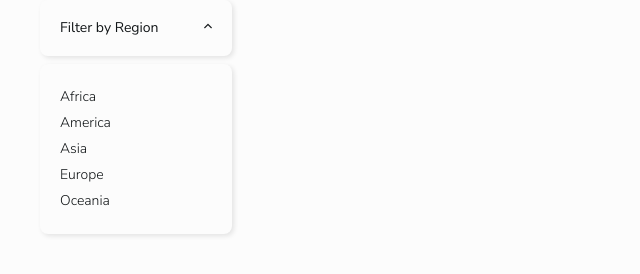
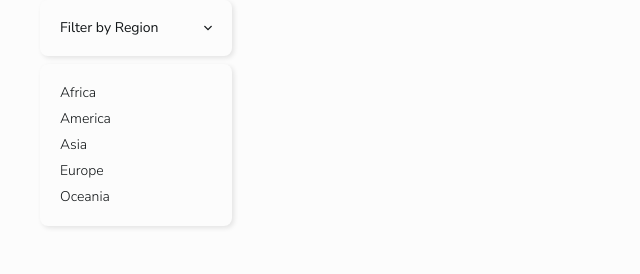
Before and after one commit to Ruska-N/world-countries-app-BTU, a plain HTML site: page index.html in a window 1280 px wide. Both pictures are taken after a click on the element "keyboard_control_key". Shown: the full height of the page, 0-640 px from the left. Drawn offline with nearby package versions, Linux system fonts and the light colour scheme.

Commit message:
filter complated need only media

```diff
--- a/css/style.css
+++ b/css/style.css
@@ -74,6 +74,7 @@ h3 {
 .filter-dropdown__selected p {
   color: var(--text);
   font-size: 14px;
+  cursor: pointer;
 }
 
 .filter-dropdown__selected span {
@@ -85,7 +86,7 @@ h3 {
   font-size: 14px;
   margin-top: 8px;
   width: 16%;
-  padding: 20px 16px 20px 20px;
+  padding: 16px 16px 16px 20px;
   background-color: var(--bg);
   box-shadow: 2px 2px 5px var(--shadow);
   border-radius: 8px;
@@ -93,9 +94,15 @@ h3 {
 
 .filter-dropdown__options li {
   padding: 6px 0rem;
+  cursor: pointer;
 }
+
+.filter-dropdown__options li:hover {
+  color: gray;
+}
+
 
 /* utility */
 .d-none {
-  display: none;
+  display: none !important;
 }
--- a/index.html
+++ b/index.html
@@ -29,12 +29,23 @@
         <div class="search-bar"></div>
         <div class="filter-dropdown">
           <div class="filter-dropdown__selected">
-            <p>Filter by Region</p>
-            <span class="material-symbols-outlined">
+            <p onclick="toggleFilter() ">Filter by Region</p>
+            <span
+              onclick="toggleFilter() "
+              id="keyboardUp"
+              class="material-symbols-outlined"
+            >
               keyboard_control_key
             </span>
+            <span
+              onclick="toggleFilter()"
+              id="keyboardDown"
+              class="d-none material-symbols-outlined"
+            >
+              stat_minus_1
+            </span>
           </div>
-          <ul class="filter-dropdown__options">
+          <ul class="filter-dropdown__options d-none">
             <li>Africa</li>
             <li>America</li>
             <li>Asia</li>
--- a/script.js
+++ b/script.js
@@ -0,0 +1,10 @@
+// FILTER DROPDOWN
+function toggleFilter() {
+  const arrowIconUp = document.getElementById("keyboardUp");
+  const arrowIconDown = document.getElementById("keyboardDown");
+  const filterOptions = document.querySelector(".filter-dropdown__options");
+
+  filterOptions.classList.toggle("d-none");
+  arrowIconUp.classList.toggle("d-none");
+  arrowIconDown.classList.toggle("d-none");
+}
```
Also changed, not shown: css/reset.css (+8 -0 lines).
